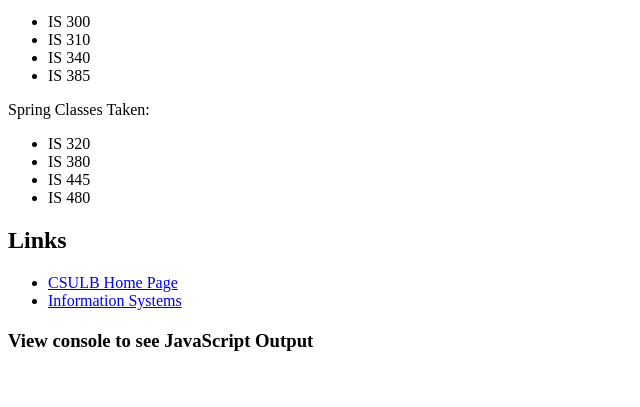
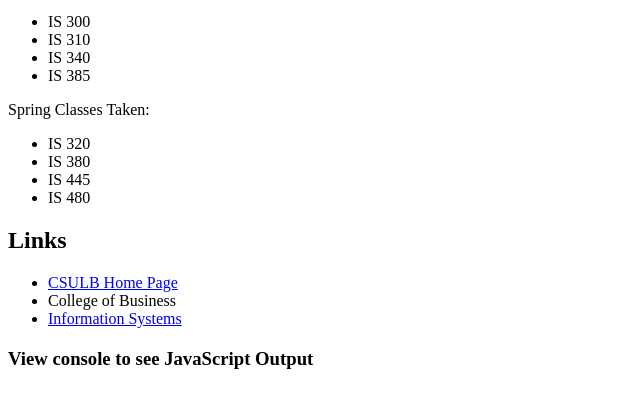
Before and after one commit to dendpz/hw6, a plain HTML site: page html/ex4.html in a window 1280 px wide. Shown: the part 159-566 px from the top of the page, without its empty margins (0-640 px from the left). Drawn offline with Linux system fonts and the light colour scheme.

Commit message:
style fix

```diff
--- a/js/ex4.js
+++ b/js/ex4.js
@@ -0,0 +1,9 @@
+const addLink = () => {
+  const cobElement = document.createElement("li");
+  cobElement.id = "cob";
+  cobElement.href = "https://www.csulb.edu/college-of-business";
+  cobElement.textContent = "College of Business";
+  document.getElementById("links").insertBefore(cobElement, document.getElementById("is"));
+}
+
+addLink();
```
Also changed, not shown: html/ex1.html (+1 -1 lines).
